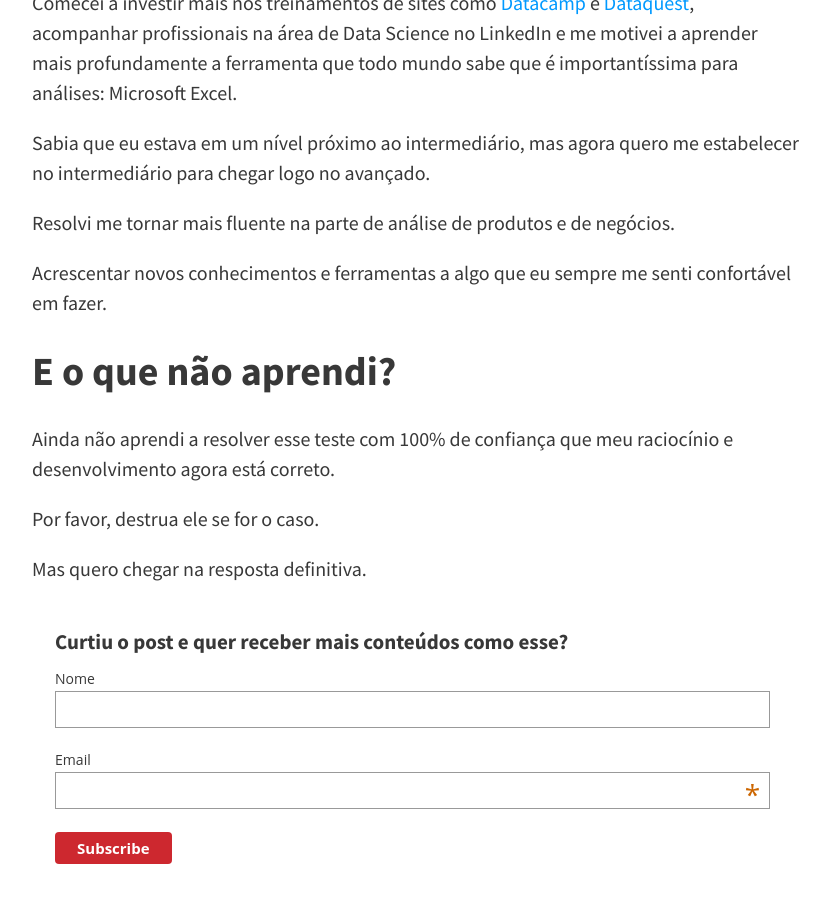
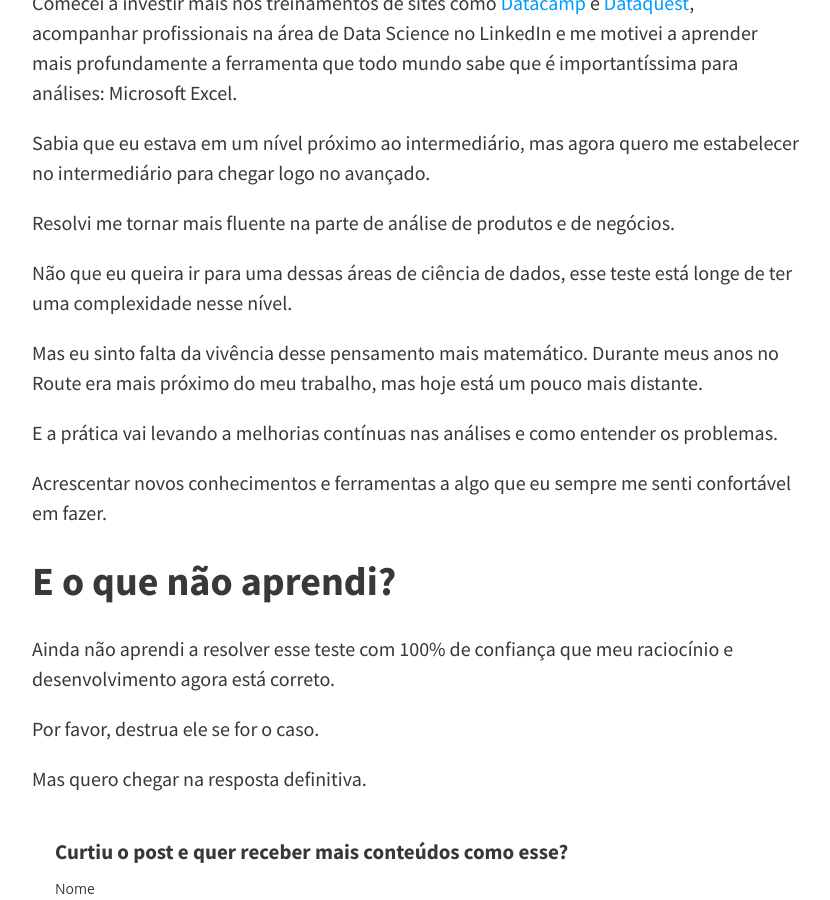
Before and after one commit to felipecbarbosa/felipecbarbosa.github.io, a Jekyll site: the page built from _posts/2018-03-03-teste-de-analise.md, in a window 1280 px wide and 900 px high, scrolled down 8692 px. Shown: the whole window, without its empty margins (224-1054 px from the left). Built offline with Jekyll 4.4.1, drawn with Linux system fonts in a browser that asks for light colours; nearby versions of some CDN libraries; comment, search, counter and statistics services are not loaded.

Commit message:
Edited post ending

```diff
--- a/_posts/2018-03-03-teste-de-analise.md
+++ b/_posts/2018-03-03-teste-de-analise.md
@@ -222,6 +222,12 @@ Sabia que eu estava em um nível próximo ao intermediário, mas agora quero me
 
 Resolvi me tornar mais fluente na parte de análise de produtos e de negócios.
 
+Não que eu queira ir para uma dessas áreas de ciência de dados, esse teste está longe de ter uma complexidade nesse nível.
+
+Mas eu sinto falta da vivência desse pensamento mais matemático. Durante meus anos no Route era mais próximo do meu trabalho, mas hoje está um pouco mais distante.
+
+E a prática vai levando a melhorias contínuas nas análises e como entender os problemas.
+
 Acrescentar novos conhecimentos e ferramentas a algo que eu sempre me senti confortável em fazer.
 
 ## E o que não aprendi?
```
